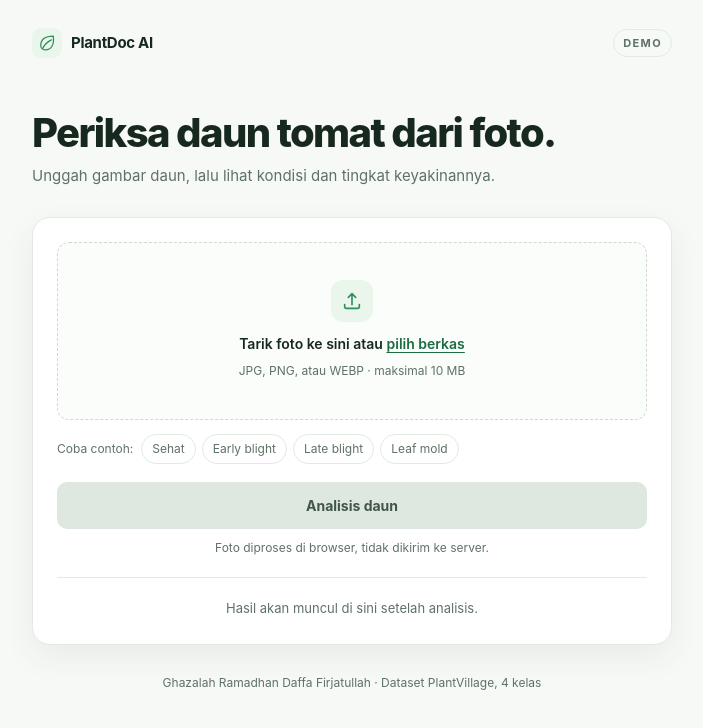
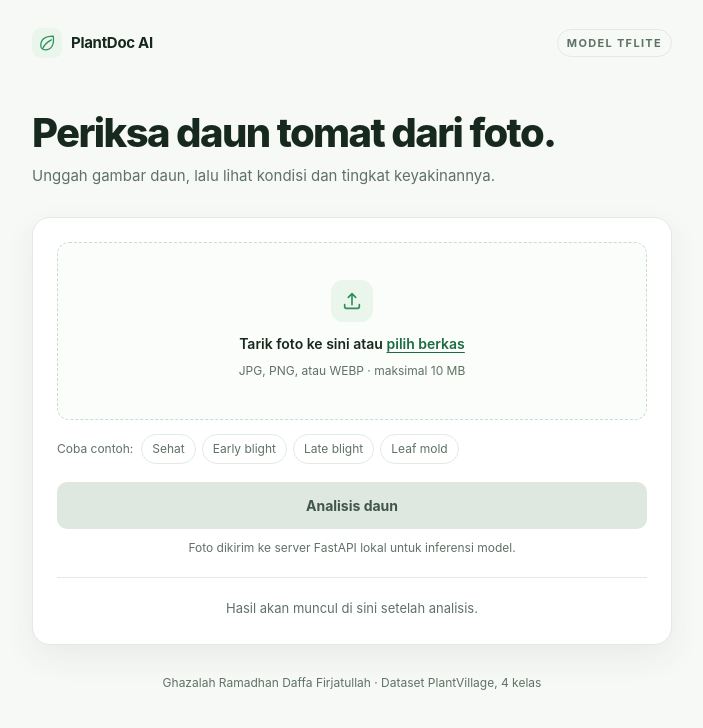
Before and after one commit to daffa-789/plantdoc-ai, a plain HTML site: page web/index.html in a window 1280 px wide. Shown: the whole page, without its empty margins (288-991 px from the left). Drawn offline with Linux system fonts and the light colour scheme.

Commit message:
Clarify web is connected to local TFLite model
Co-authored-by: Copilot <223556219+Copilot@users.noreply.github.com>

```diff
--- a/web/index.html
+++ b/web/index.html
@@ -15,7 +15,7 @@
         <svg viewBox="0 0 32 32" fill="none"><path d="M26 5C14 5 6 10 6 20a7 7 0 0 0 7 7c10 0 15-8 13-22Z" stroke="currentColor" stroke-width="2" stroke-linejoin="round"/><path d="M9 25c3-7 8-11 14-14" stroke="currentColor" stroke-width="2" stroke-linecap="round"/></svg>
       </span>
       <span class="logo-name">PlantDoc AI</span>
-      <span class="badge">DEMO</span>
+      <span class="badge">MODEL TFLITE</span>
     </header>
 
     <section class="intro">
@@ -52,7 +52,7 @@
       </div>
 
       <button type="button" class="primary" id="analyzeBtn" disabled>Analisis daun</button>
-      <p class="privacy">Foto diproses di browser, tidak dikirim ke server.</p>
+      <p class="privacy">Foto dikirim ke server FastAPI lokal untuk inferensi model.</p>
 
       <div class="state" id="resultEmpty">Hasil akan muncul di sini setelah analisis.</div>
 
```
